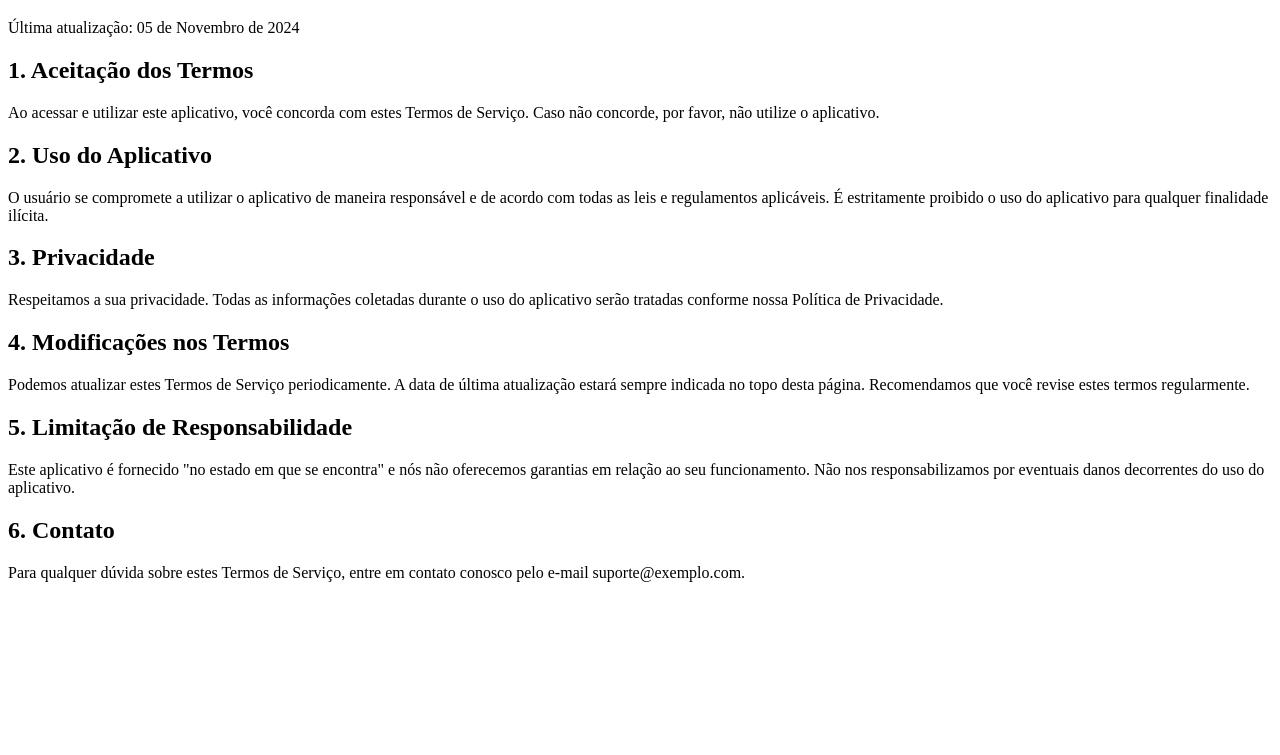
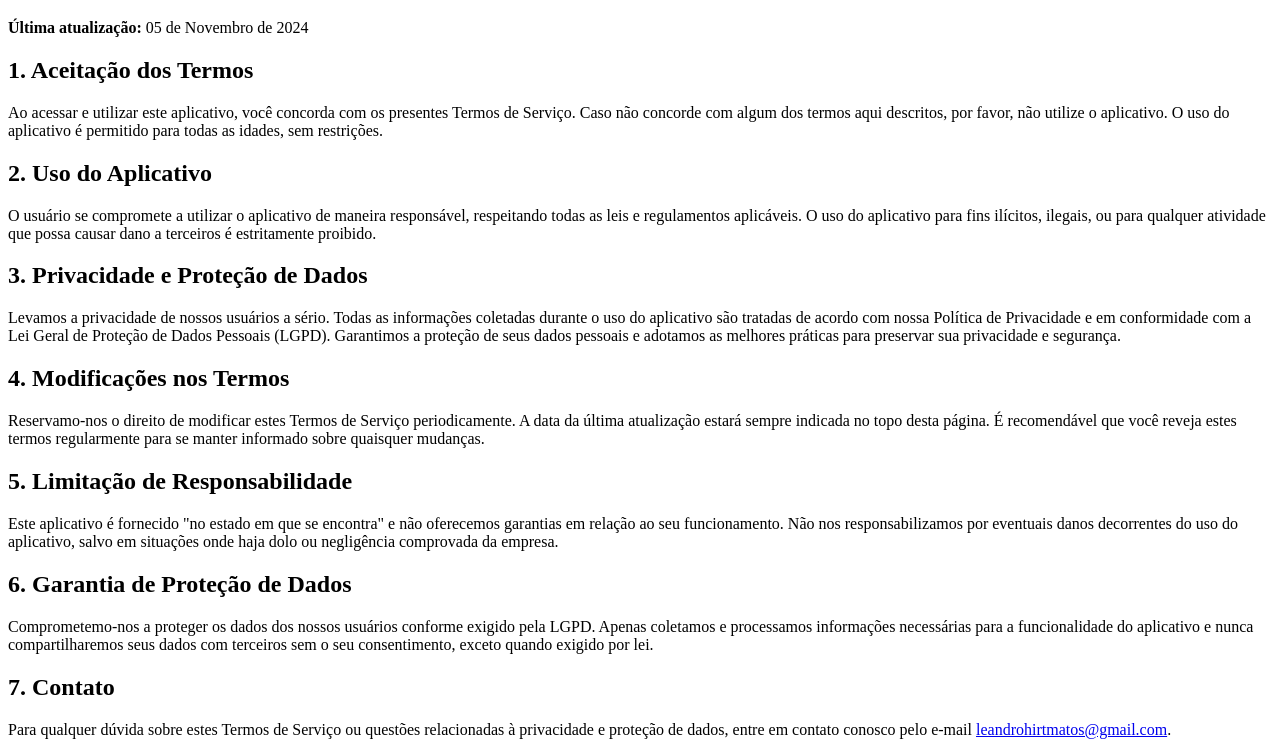
Before and after one commit to lehirt2024/termos-de-servico-facebook, a plain HTML site: page index.html in a window 1280 px wide. Shown: the part 61-816 px from the top of the page. Drawn offline with Linux system fonts and the light colour scheme.

Commit message:
Update index.html

```diff
--- a/index.html
+++ b/index.html
@@ -7,24 +7,27 @@
 </head>
 <body>
     <h1>Termos de Serviço</h1>
-  <p>Última atualização: 05 de Novembro de 2024</p>
+    <p><strong>Última atualização:</strong> 05 de Novembro de 2024</p>
 
     <h2>1. Aceitação dos Termos</h2>
-  <p>Ao acessar e utilizar este aplicativo, você concorda com estes Termos de Serviço. Caso não concorde, por favor, não utilize o aplicativo.</p>
+    <p>Ao acessar e utilizar este aplicativo, você concorda com os presentes Termos de Serviço. Caso não concorde com algum dos termos aqui descritos, por favor, não utilize o aplicativo. O uso do aplicativo é permitido para todas as idades, sem restrições.</p>
 
     <h2>2. Uso do Aplicativo</h2>
-  <p>O usuário se compromete a utilizar o aplicativo de maneira responsável e de acordo com todas as leis e regulamentos aplicáveis. É estritamente proibido o uso do aplicativo para qualquer finalidade ilícita.</p>
+    <p>O usuário se compromete a utilizar o aplicativo de maneira responsável, respeitando todas as leis e regulamentos aplicáveis. O uso do aplicativo para fins ilícitos, ilegais, ou para qualquer atividade que possa causar dano a terceiros é estritamente proibido.</p>
 
-  <h2>3. Privacidade</h2>
-  <p>Respeitamos a sua privacidade. Todas as informações coletadas durante o uso do aplicativo serão tratadas conforme nossa Política de Privacidade.</p>
+    <h2>3. Privacidade e Proteção de Dados</h2>
+    <p>Levamos a privacidade de nossos usuários a sério. Todas as informações coletadas durante o uso do aplicativo são tratadas de acordo com nossa Política de Privacidade e em conformidade com a Lei Geral de Proteção de Dados Pessoais (LGPD). Garantimos a proteção de seus dados pessoais e adotamos as melhores práticas para preservar sua privacidade e segurança.</p>
 
     <h2>4. Modificações nos Termos</h2>
-  <p>Podemos atualizar estes Termos de Serviço periodicamente. A data de última atualização estará sempre indicada no topo desta página. Recomendamos que você revise estes termos regularmente.</p>
+    <p>Reservamo-nos o direito de modificar estes Termos de Serviço periodicamente. A data da última atualização estará sempre indicada no topo desta página. É recomendável que você reveja estes termos regularmente para se manter informado sobre quaisquer mudanças.</p>
 
     <h2>5. Limitação de Responsabilidade</h2>
-  <p>Este aplicativo é fornecido "no estado em que se encontra" e nós não oferecemos garantias em relação ao seu funcionamento. Não nos responsabilizamos por eventuais danos decorrentes do uso do aplicativo.</p>
+    <p>Este aplicativo é fornecido "no estado em que se encontra" e não oferecemos garantias em relação ao seu funcionamento. Não nos responsabilizamos por eventuais danos decorrentes do uso do aplicativo, salvo em situações onde haja dolo ou negligência comprovada da empresa.</p>
 
-  <h2>6. Contato</h2>
-  <p>Para qualquer dúvida sobre estes Termos de Serviço, entre em contato conosco pelo e-mail suporte@exemplo.com.</p>
+    <h2>6. Garantia de Proteção de Dados</h2>
+    <p>Comprometemo-nos a proteger os dados dos nossos usuários conforme exigido pela LGPD. Apenas coletamos e processamos informações necessárias para a funcionalidade do aplicativo e nunca compartilharemos seus dados com terceiros sem o seu consentimento, exceto quando exigido por lei.</p>
+
+    <h2>7. Contato</h2>
+    <p>Para qualquer dúvida sobre estes Termos de Serviço ou questões relacionadas à privacidade e proteção de dados, entre em contato conosco pelo e-mail <a href="mailto:leandrohirtmatos@gmail.com">leandrohirtmatos@gmail.com</a>.</p>
 </body>
 </html>
```
Lines whose indentation alone changed are shown as unchanged.
